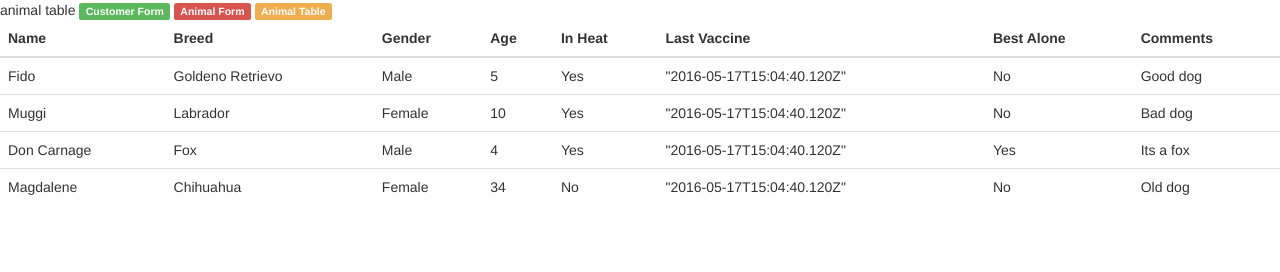
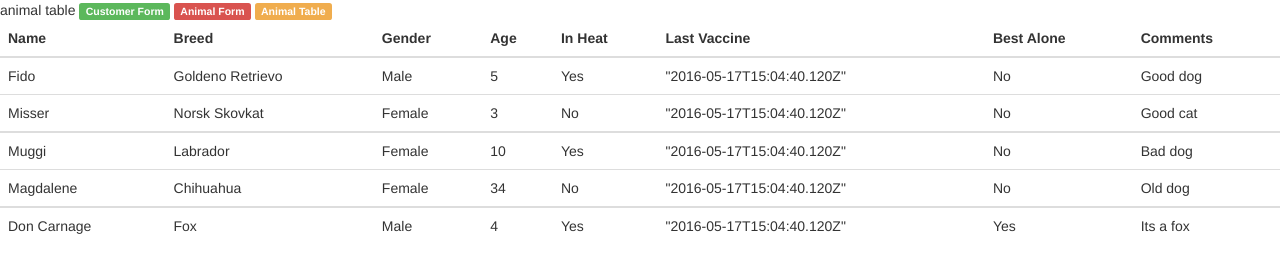
Before and after one commit to JesperKSmith/AngularExamProject, a website: page index.html at #/dyr in a window 1280 px wide. Both pictures are taken after a click on the element "Animal Table". Drawn offline with nearby package versions, Linux system fonts and the light colour scheme; some packages are replaced by stand-ins of ours.

Commit message:
fix ng-repeat over nested object

```diff
--- a/app/controllers/customerController.js
+++ b/app/controllers/customerController.js
@@ -1,6 +1,6 @@
 angular.module("doggycloud").
 controller("customerController",
-    function($scope, $state, $http, $resource, animalApiService) {
+    function($scope, $state, $http, $resource) {
         $scope.customer = {};
 
         var today = new Date();
@@ -13,13 +13,13 @@ controller("customerController",
                 animals:
                 [
                     {
-                        name: "Fido", breed: "Goldeno Retrievo", sex: "Male",
-                        Age: 5, inHeat: "Yes", lastVaccine: today,
+                        name: "Fido", breed: "Goldeno Retrievo", gender: "Male",
+                        age: 5, inHeat: "Yes", lastVaccine: today,
                         bestAlone: "No", pictures: "N/A", comments: "Good dog"
                     },
                     {
-                        name: "Misser", breed: "Norsk Skovkat", sex: "Female",
-                        Age: 3, inHeat: "No", lastVaccine: today,
+                        name: "Misser", breed: "Norsk Skovkat", gender: "Female",
+                        age: 3, inHeat: "No", lastVaccine: today,
                         bestAlone: "No", pictures: "N/A", comments: "Good cat"
                     }
                 ]
@@ -33,12 +33,12 @@ controller("customerController",
                 [
                     {
                         name: "Muggi", breed: "Labrador",
-                        sex: "Female", Age: 10, inHeat: "Yes", lastVaccine: today,
+                        gender: "Female", age: 10, inHeat: "Yes", lastVaccine: today,
                         bestAlone: "No", pictures: "N/A", comments: "Bad dog"
                     },
                     {
                         name: "Magdalene", breed: "Chihuahua",
-                        sex: "Female", Age: 34, inHeat: "No", lastVaccine: today,
+                        gender: "Female", age: 34, inHeat: "No", lastVaccine: today,
                         bestAlone: "No", pictures: "N/A", comments: "Old dog"
                     }
                 ]
@@ -52,7 +52,7 @@ controller("customerController",
                 [
                     {
                         name: "Don Carnage", breed: "Fox",
-                        sex: "Male", Age: 4, inHeat: "Yes", lastVaccine: today,
+                        gender: "Male", age: 4, inHeat: "Yes", lastVaccine: today,
                         bestAlone: "Yes", pictures: "N/A", comments: "Its a fox"
                     }
                 ]
--- a/app/navigation.js
+++ b/app/navigation.js
@@ -29,7 +29,7 @@ angular.module('doggycloud')
             .state('animal-table', {
                 url: '/dyr',
                 templateUrl: 'app/partials/animalTable.html',
-                controller: 'animalController'
+                controller: 'customerController'
             })
 
     });
--- a/app/partials/animalTable.html
+++ b/app/partials/animalTable.html
@@ -18,8 +18,8 @@ animal table
             <th>Comments</th>
         </tr>
     </thead>
-    <tbody>
-        <tr ng-repeat="animals in dummyAnimals">
+    <tbody ng-repeat="customer in dummyCustomers">
+            <tr ng-repeat="animals in customer.animals">
             <td>{{animals.name}}</td>
             <td>{{animals.breed}}</td>
             <td>{{animals.gender}}</td>
--- a/index.html
+++ b/index.html
@@ -15,7 +15,7 @@
     </script>
 
     <script src="app/controllers/animalController.js"></script>
-    <!--<script src="app/controllers/customerController.js"></script>-->
+    <script src="app/controllers/customerController.js"></script>
 
 
     <script src="app/navigation.js"></script>
```
